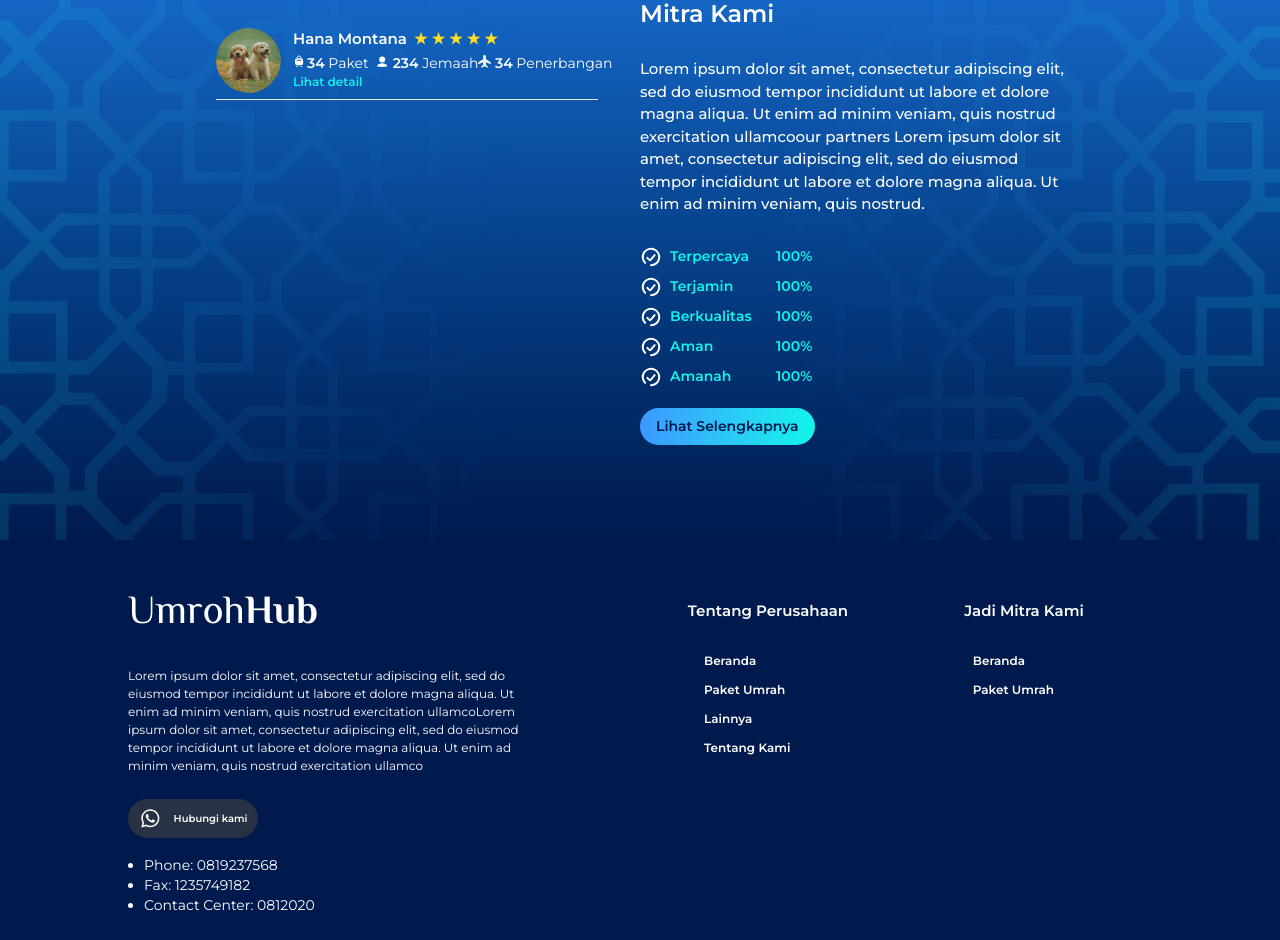
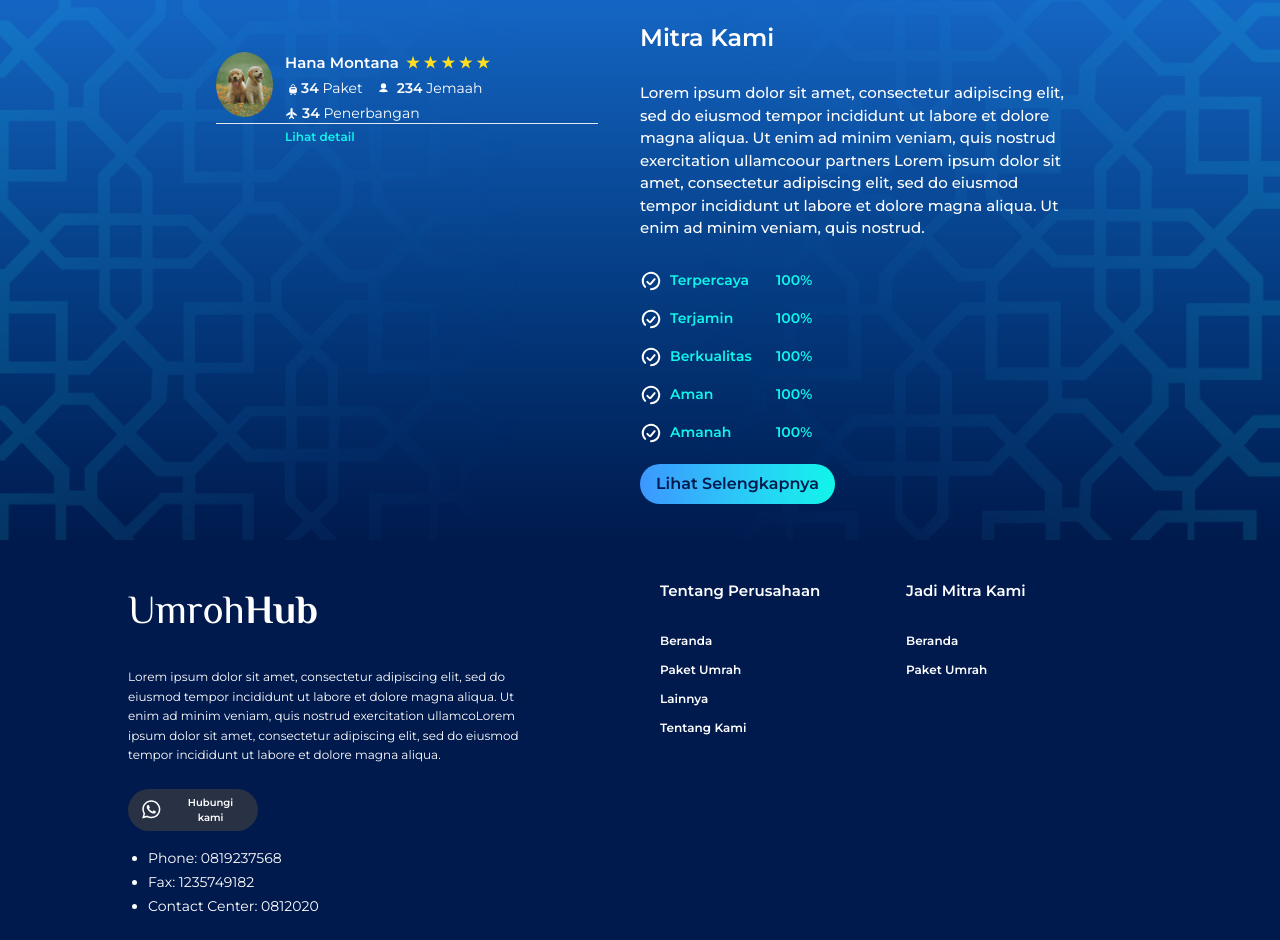
Before and after one commit to fikriymnn/Umroh-Hub-usr, a React app: page / in a window 1280 px wide. Shown: the part 2980-3920 px from the top of the page. Built offline with nearby package versions, Linux system fonts and the light colour scheme; no server answers; the HTML template or start-up script is replaced by a standard one.

Commit message:
responsive

```diff
--- a/src/components/Footer.tsx
+++ b/src/components/Footer.tsx
@@ -3,40 +3,46 @@ import waIcons from "../assets/icons/ic_baseline-whatsapp.svg"
 
 function Footer() {
     return (
-        <div className="bg-primary-blue w-full h-[400px] grid grid-cols-4 px-[10%] py-10">
-            <div className="col-span-2">
-                <h1 className='text-white text-[40px] font-philosopher font-normal'>Umroh<span className='font-bold'>Hub</span></h1>
-                <p className='text-white text-[12px] mt-[27px] w-[80%]'>Lorem ipsum dolor sit amet, consectetur adipiscing elit, sed do eiusmod
-                    tempor incididunt ut labore et dolore magna aliqua. Ut enim ad minim veniam,
-                    quis nostrud exercitation ullamcoLorem ipsum dolor sit amet,
-                    consectetur adipiscing elit, sed do eiusmod tempor incididunt ut labore et dolore magna aliqua.
-                    Ut enim ad minim veniam, quis nostrud exercitation ullamco</p>
-                <button className='bg-[#404040A6] w-[130px] text-white text-[10px] whitespace-nowrap
-                    font-semibold flex space-x-4 justify-center items-center rounded-full py-2 px-3 mt-[24px]'>
-                    <img src={waIcons} alt="whatsapp" className='w-[23px] h-[23px] me-3' />
+      <div className="bg-primary-blue w-full h-auto md:h-[400px] grid grid-cols-2 px-6 md:px-[10%] py-10 gap-y-8 md:gap-y-0 md:gap-x-10">
+        <div className="col-span-2 md:col-span-1 flex flex-col md:items-start item-center ">
+            <h1 className='text-white text-[24px] md:text-left text-center md:text-[40px] font-philosopher font-normal'>
+            Umroh<span className='font-bold'>Hub</span>
+            </h1>
+            <p className='text-white text-[10px] md:text-left text-center md:text-[12px] mt-3 md:mt-[27px] w-[95%] md:w-[80%] leading-relaxed'>
+                    Lorem ipsum dolor sit amet, consectetur adipiscing elit, sed do eiusmod tempor incididunt ut labore et dolore magna aliqua. Ut enim ad minim veniam, quis nostrud exercitation ullamcoLorem ipsum dolor sit amet, consectetur adipiscing elit,
+                    sed do eiusmod tempor incididunt ut labore et dolore magna aliqua.
+            </p>
+
+            <button className='bg-[#404040A6] w-[120px] md:w-[130px] text-white text-[9px] md:text-[10px] font-semibold flex justify-center items-center  rounded-full py-1.5 px-3 mt-3 md:mt-[24px]'>
+            <img src={waIcons} alt="whatsapp" className='w-[18px] h-[18px] md:w-[23px] md:h-[23px] me-2 md:me-3' />
             Hubungi kami
             </button>
-                <ul className='list-disc mt-[17px] ms-4'>
-                    <li className="text-sm text-white">Phone: 0819237568</li>
-                    <li className="text-sm text-white">Fax: 1235749182</li>
-                    <li className="text-sm text-white">Contact Center: 0812020</li>
+
+            <ul className='list-disc mt-3 md:mt-[17px] ms-5 space-y-1'>
+            <li className="text-[10px] md:text-sm text-white">Phone: 0819237568</li>
+            <li className="text-[10px] md:text-sm text-white">Fax: 1235749182</li>
+            <li className="text-[10px] md:text-sm text-white">Contact Center: 0812020</li>
             </ul>
         </div>
-            <div className="mt-5 w-full flex flex-col items-center">
-                <h1 className='text-white text-[15px] font-bold'>Tentang Perusahaan</h1>
-                <ul className='mt-[29px] flex flex-col w-[50%] items-start space-y-[11px]'>
-                    <li className='text-white text-[12px] font-semibold'>Beranda</li>
-                    <li className='text-white text-[12px] font-semibold'>Paket Umrah</li>
-                    <li className='text-white text-[12px] font-semibold'>Lainnya</li>
-                    <li className='text-white text-[12px] font-semibold'>Tentang Kami</li>
+
+        <div className="col-span-2 md:col-span-1 grid grid-cols-2 gap-y-5 md:gap-y-0">
+            <div className="flex flex-col items-start">
+            <h1 className='text-white text-[12px] md:text-[15px] font-bold'>Tentang Perusahaan</h1>
+            <ul className='mt-3 md:mt-[29px] flex flex-col space-y-[8px] md:space-y-[11px]'>
+                <li className='text-white text-[10px] md:text-[12px] font-semibold'>Beranda</li>
+                <li className='text-white text-[10px] md:text-[12px] font-semibold'>Paket Umrah</li>
+                <li className='text-white text-[10px] md:text-[12px] font-semibold'>Lainnya</li>
+                <li className='text-white text-[10px] md:text-[12px] font-semibold'>Tentang Kami</li>
             </ul>
             </div>
-            <div className="mt-5 w-full flex flex-col items-center">
-                <h1 className='text-white text-[15px] font-bold capitalize'>Jadi mitra kami</h1>
-                <ul className='mt-[29px] flex flex-col w-[40%] items-start space-y-[11px]'>
-                    <li className='text-white text-[12px] font-semibold'>Beranda</li>
-                    <li className='text-white text-[12px] font-semibold'>Paket Umrah</li>
+
+            <div className="flex flex-col items-start">
+            <h1 className='text-white text-[12px] md:text-[15px] font-bold capitalize'>Jadi Mitra Kami</h1>
+            <ul className='mt-3 md:mt-[29px] flex flex-col space-y-[8px] md:space-y-[11px]'>
+                <li className='text-white text-[10px] md:text-[12px] font-semibold'>Beranda</li>
+                <li className='text-white text-[10px] md:text-[12px] font-semibold'>Paket Umrah</li>
             </ul>
+            </div>
         </div>
     </div>
     )
--- a/src/components/Navbar.tsx
+++ b/src/components/Navbar.tsx
@@ -121,12 +121,12 @@ function Navbar() {
                     <div className="flex lg:flex-row flex-col lg:space-x-[7px] space-y-[2px] h-full items-center lg:me-[53px]">
                         {!user ? (
                             <>
-                                <Link to="/LoginRegister" className='h-full flex items-center'>
+                                <Link to="/LoginRegister#register" className='h-full flex items-center'>
                                     <button className='bg-[#001A4D] h-fit  text-white rounded-[2px] items-center px-1 text-[9px] lg:text-base'>
                                         Daftar
                                     </button>
                                 </Link>
-                                <Link to="/LoginRegister" className='h-full flex items-center'>
+                                <Link to="/LoginRegister#login" className='h-full flex items-center'>
                                     <button className='bg-[#D1F4FA] h-fit  border-[1px] border-[#001A4D] items-center rounded-[2px] px-1 text-[9px] lg:text-base'>
                                         Masuk
                                     </button>
--- a/src/components/TrustIndicator.tsx
+++ b/src/components/TrustIndicator.tsx
@@ -2,16 +2,21 @@ import React from 'react'
 
 const TrustIndicator = ({ dataTrust }: any) => {
     return (
-        <div className='flex space-x-6'>
-            <div className="flex space-x-2 w-[100px]">
-                <img src={dataTrust.icon} alt="Label" className="w-[22px] h-[22px] mt-2 rounded-full" />
-                <h1 className="text-[#10F5EA] font-bold text-[14px] mt-2">
-                    {dataTrust.label}
-                </h1>
-            </div>
-            <h1 className="w-[30px] text-[#10F5EA] font-bold text-[14px] mt-2 ml-3">
-                {dataTrust.percentage}
+       <div className="flex mt-2 space-x-4 md:space-x-6 justify-center md:justify-start">
+        <div className="flex space-x-2 w-[80px] md:w-[100px]">
+            <img
+            src={dataTrust.icon}
+            alt="Label"
+            className="w-[16px] h-[16px] md:w-[22px] md:h-[22px] md:mt-2 mt:1 rounded-full"
+            />
+            <h1 className="text-[#10F5EA] font-bold text-[10px] md:text-[14px] md:mt-2 mt:1">
+            {dataTrust.label}
             </h1>
+        </div>
+
+        <h1 className="w-[25px] md:w-[30px] text-[#10F5EA] font-bold text-[10px] md:text-[14px] md:mt-2 mt:1 ml-2 md:ml-3">
+            {dataTrust.percentage}
+        </h1>
         </div>
     )
 }
--- a/src/pages/AboutUs/AboutUs.tsx
+++ b/src/pages/AboutUs/AboutUs.tsx
@@ -4,31 +4,39 @@ import DefaultLayout from '../../layout/DefaultLayout'
 function AboutUs() {
   return (
     <DefaultLayout>
-            <div className='w-full min-h-screen
-             background-div-inwhite pt-[200px] flex flex-col items-center bg-white'>
-                <div className="w-10/12 h-full mt-[113px]">
+      <div className='w-full min-h-screen background-div-inwhite pt-[200px] flex flex-col items-center bg-white'>
+        <div className="w-10/12 h-full mt-[113px] max-sm:mt-[30px]">
           <div className="w-full h-full grid grid-cols-2">
-                        <div className='w-full h-full flex justify-center'>
-                            <p className="w-11/12 text-[32px] ">Lorem ipsum dolor sit amet, consectetur adipiscing elit, sed do eiusmod tempor incididunt ut labore et dolore magna aliqua.
+            <div className='w-full h-full flex justify-center items-center'>
+              <p className="w-11/12 text-[32px] max-sm:text-[10px] leading-relaxed">
+                Lorem ipsum dolor sit amet, consectetur adipiscing elit, sed do eiusmod tempor
+                incididunt ut labore et dolore magna aliqua.
+                Ut enim ad minim veniam, quis nostrud exercitation ullamcoLorem ipsum dolor sit amet,
+                 consectetur adipiscing elit, sed do eiusmod tempor incididunt ut labore et dolore magna
+              </p>
+            </div>
+            <div className="bg-gray-200 w-full h-full max-sm:h-auto"></div>
+            <div className="bg-gray-200 w-full h-full max-sm:h-auto"></div>
+            <div className='w-full h-full flex justify-center items-center'>
+              <p className="w-11/12 text-[32px] max-sm:text-[10px] leading-relaxed">
+                Lorem ipsum dolor sit amet, consectetur adipiscing elit, sed do eiusmod tempor incididunt ut labore et dolore magna aliqua.
                 Ut enim ad minim veniam, quis nostrud exercitation ullamcoLorem ipsum dolor sit amet, consectetur adipiscing elit, sed do eiusmod tempor incididunt ut labore et dolore magna
               </p>
             </div>
-                        <div className="bg-gray-200 w-full h-full"></div>
-                        <div className="bg-gray-200 w-full h-full"></div>
-                        <div className='w-full h-full flex justify-center'>
-                            <p className="w-11/12 text-[32px] ">Lorem ipsum dolor sit amet, consectetur adipiscing elit, sed do eiusmod tempor incididunt ut labore et dolore magna aliqua.
+            <div className='w-full h-full flex justify-center items-center'>
+              <p className="w-11/12 text-[32px] max-sm:text-[10px] leading-relaxed">
+                Lorem ipsum dolor sit amet, consectetur adipiscing elit, sed do eiusmod tempor incididunt ut labore et dolore magna aliqua.
                 Ut enim ad minim veniam, quis nostrud exercitation ullamcoLorem ipsum dolor sit amet, consectetur adipiscing elit, sed do eiusmod tempor incididunt ut labore et dolore magna
               </p>
             </div>
-                        <div className='w-full h-full flex justify-center'>
-                            <p className="w-11/12 text-[32px] ">Lorem ipsum dolor sit amet, consectetur adipiscing elit, sed do eiusmod tempor incididunt ut labore et dolore magna aliqua.
-                                Ut enim ad minim veniam, quis nostrud exercitation ullamcoLorem ipsum dolor sit amet, consectetur adipiscing elit, sed do eiusmod tempor incididunt ut labore et dolore magna
+            <div className="bg-gray-200 w-full h-full max-sm:h-auto"></div>
+          </div>
+          <div className="mt-[121px] max-sm:mt-[50px] w-full flex flex-col items-center h-[200px] max-sm:h-[100px] px-4">
+            <p className='text-[20px] max-sm:text-[10px] text-center leading-relaxed'>
+              Lorem ipsum dolor sit amet, consectetur adipiscing elit, sed do eiusmod tempor incididunt ut labore et dolore magna aliqua.
+              Ut enim ad minim veniam, quis nostrud exercitation ullamcoLorem ipsum dolor sit amet, consectetur adipiscing elit,
+              sed do eiusmod tempor incididunt ut labore et dolore magna
             </p>
-                        </div>
-                        <div className="bg-gray-200 w-full h-full"></div>
-                    </div>
-                    <div className="mt-[121px] w-full flex flex-col items-center h-[200px] px-4">
-                        <p className='text-[20px] text-center'>Lorem ipsum dolor sit amet, consectetur adipiscing elit, sed do eiusmod tempor incididunt ut labore et dolore magna aliqua. Ut enim ad minim veniam, quis nostrud exercitation ullamcoLorem ipsum dolor sit amet, consectetur adipiscing elit, sed do eiusmod tempor incididunt ut labore et dolore magna</p>
           </div>
         </div>
       </div>
--- a/src/pages/Home/HomePage.tsx
+++ b/src/pages/Home/HomePage.tsx
@@ -160,7 +160,7 @@ const HomePage: React.FC = () => {
               </h1>
 
               {/* cards */}
-              <div className="w-11/12 sm:w-10/12 grid grid-cols-3 gap-3 sm:gap-4 mt-4 md:mt-5">
+              <div className="w-11/12 sm:w-10/12 grid grid-cols-2 md:grid-cols-3 gap-3 sm:gap-4 mt-4 md:mt-5">
                 {cardDataList?.map((item, index) => (
                   <Card key={index} data={item} />
                 ))}
@@ -195,8 +195,8 @@ const HomePage: React.FC = () => {
           </div>
 
           {/* kenapa harus umrohub */}
-          <div className="w-full grid grid-cols-2 text-[80%] md:text-[100%]">
-  <div className="w-full h-full bg-[#D1F4FA]">
+          <div className="w-full grid md:grid-cols-2 text-[80%] md:text-[100%]">
+            <div className="w-full h-[300px] md:h-full bg-[#D1F4FA]">
               <div className="w-full relative h-full flex justify-between z-0">
                 <div className="h-full w-[50%]">
                   <img
@@ -215,7 +215,7 @@ const HomePage: React.FC = () => {
 
                 <div className="flex absolute top-0 w-[95%] md:w-10/12 md:py-10 left-[4%] md:left-1/7">
                   <div className="mt-4 md:mt-6 flex flex-col">
-          <h1 className="text-[16px] md:text-[24px] font-extrabold text-primary-blue leading-snug">
+                    <h1 className="text-[16px] md:text-[24px] md:text-left text-center font-extrabold text-primary-blue leading-snug">
                       Kenapa Harus Di
                       <span className="text-white bg-primary-blue rounded-[8px] px-3 py-1 ms-2 font-philosopher font-normal">
                         Umroh<span className="font-bold">Hub</span>
@@ -313,7 +313,7 @@ const HomePage: React.FC = () => {
               </div>
             </div>
 
-  <div className="w-full h-[400px] md:h-[570px]">
+            <div className="w-full h-[300px] md:h-[570px]">
               <img
                 src={example4}
                 alt="background"
@@ -347,68 +347,99 @@ const HomePage: React.FC = () => {
           </div>
 
           {/* mitra */}
-          <div className="bg-gradient-to-b from-[#186FD2] to-primary-blue w-full h-[600px]">
-            <div className="w-full relative h-full flex justify-between z-0">
-              <div className="h-full w-[50%]">
-                <img src={penawaranBg} alt="background" className="w-[90%] h-full object-cover" />
+           <div className="bg-gradient-to-b from-[#186FD2] to-primary-blue w-full min-h-[500px] h-fit md:h-[600px] sm:h-auto">
+            <div className="w-full relative h-full flex justify-between z-0 flex-col md:flex-row">
+              <div className="h-[300px] md:h-full w-full md:w-[50%]">
+                <img
+                  src={penawaranBg}
+                  alt="background"
+                  className="w-full md:w-[90%] h-full object-cover"
+                />
               </div>
-              <div className="h-full w-[50%] relative">
-                <img src={penawaranBg2} alt="background" className="w-[90%] h-full absolute right-0 object-cover" />
+              <div className="h-[300px] md:h-full w-full md:w-[50%] relative">
+                <img
+                  src={penawaranBg2}
+                  alt="background"
+                  className="w-full md:w-[100%] h-full absolute md:static right-0 object-cover"
+                />
               </div>
-              <div className="absolute top-0 w-[100%] h-full flex flex-col items-center mt-[56px]">
-                <div className="w-[70%] grid grid-cols-2 px-6">
-                  <div className="flex-col mt-6">
 
-                    <div className="w-[90%] h-[80px] flex space-x-3 border-b-[1px]">
-                      <img src={exampleProfil} alt="Profile" className="w-[65px] h-[65px] mt-2 rounded-full" />
-                      <div className="flex flex-col mt-2">
-                        <h1 className="text-[15px] capitalize font-bold text-white whitespace-nowrap">
-                          Hana Montana<span className='text-yellow-300 mx-[7px]'>★ ★ ★ ★ ★</span>
+              <div className="absolute md:top-0 top-0 w-full h-full flex flex-col items-center md:mt-[56px]">
+                <div className="w-[90%] md:w-[70%] grid grid-cols-1 md:grid-cols-2 px-4 py-6 md:px-6 gap-6 md:gap-0">
+                  <div className="flex-col mt-4 md:mt-6">
+                    <div className="w-full md:w-[90%] h-auto md:h-[80px] flex flex-col md:flex-row md:space-x-3 border-b-[1px] pb-3 md:pb-0">
+                      <div className="flex justify-center md:justify-start">
+                        <img
+                          src={exampleProfil}
+                          alt="Profile"
+                          className="w-[40px] h-[40px] md:w-[65px] md:h-[65px] mt-2 rounded-full"
+                        />
+                      </div>
+                      <div className="flex flex-col mt-2 text-center md:text-left">
+                        <h1 className="text-[12px] md:text-[15px] capitalize font-bold text-white whitespace-nowrap">
+                          Hana Montana
+                          <span className="text-yellow-300 mx-[5px] md:mx-[7px]">★ ★ ★ ★ ★</span>
                         </h1>
-                        <div className="flex space-x-4 -ms-0.5">
-                          <div className="flex">
-                            <img src={suitcaseIcon} alt="Suitcase" className="w-[17px] h-[17px]" />
-                            <h1 className="text-[14px] mt-0.5 capitalize font-bold text-white whitespace-nowrap">
-                              34<span className='font-extralight'> Paket</span>
+
+                        <div className="flex flex-wrap justify-center md:justify-start space-x-2 md:space-x-4 ">
+                          <div className="flex items-center">
+                            <img src={suitcaseIcon} alt="Suitcase" className="w-[16px] h-[16px]" />
+                            <h1 className="text-[12px] md:text-[14px] mt-0.5 capitalize font-bold text-white whitespace-nowrap">
+                              34<span className="font-extralight"> Paket</span>
                             </h1>
                           </div>
-                          <div className="flex ms-2">
-                            <img src={userIcon} alt="Suitcase" className="w-[30px] h-[30px] -translate-y-1" />
-                            <h1 className="text-[14px] mt-0.5 capitalize -translate-x-3.5 font-bold text-white whitespace-nowrap">
-                              234<span className='font-extralight'> Jemaah</span>
+                          <div className="flex items-center">
+                            <img
+                              src={userIcon}
+                              alt="User"
+                              className="w-[26px] h-[26px] "
+                            />
+                            <h1 className="text-[12px] md:text-[14px] mt-0.5 capitalize -translate-x-2 font-bold text-white whitespace-nowrap">
+                              234<span className="font-extralight"> Jemaah</span>
                             </h1>
                           </div>
-                          <div className="flex space-x-1">
-                            <img src={planeIcon} alt="Suitcase" className="w-[15px] h-[15px] translate-y-1" />
-                            <h1 className="text-[14px] mt-0.5 capitalize font-bold text-white whitespace-nowrap">
-                              34<span className='font-extralight'> Penerbangan</span>
+                          <div className="flex items-center space-x-1">
+                            <img
+                              src={planeIcon}
+                              alt="Plane"
+                              className="w-[13px] h-[13px] translate-y-0.5"
+                            />
+                            <h1 className="text-[12px] md:text-[14px] mt-0.5 capitalize font-bold text-white whitespace-nowrap">
+                              34<span className="font-extralight"> Penerbangan</span>
                             </h1>
                           </div>
                         </div>
-                        <h1 className="text-[#10F5EA] font-bold text-[12px] -translate-y-2">
+
+                        <h1 className="text-[#10F5EA] font-bold text-[12px] mt-1 ">
                           Lihat detail
                         </h1>
                       </div>
                     </div>
+                  </div>
 
-                  </div>
-                  <div className="w-full h-full">
-                    <h1 className="font-extrabold text-white text-[24px]">Mitra Kami</h1>
-                    <p className="font-medium text-[15px] text-white w-full mt-[26px]">
-                      Lorem ipsum dolor sit amet, consectetur adipiscing elit, sed do eiusmod tempor incididunt ut labore et dolore magna aliqua. Ut enim ad minim veniam, quis nostrud exercitation ullamcoour partners Lorem ipsum dolor sit amet, consectetur adipiscing elit, sed do eiusmod tempor incididunt ut labore et dolore magna aliqua. Ut enim ad minim veniam, quis nostrud.
+                  <div className="w-full h-full text-center md:text-left">
+                    <h1 className="font-extrabold text-white text-[18px] md:text-[24px]">
+                      Mitra Kami
+                    </h1>
+                    <p className="font-medium text-[10px] md:text-[15px] text-white w-full mt-[20px] md:mt-[26px]">
+                      Lorem ipsum dolor sit amet, consectetur adipiscing elit, sed do
+                      eiusmod tempor incididunt ut labore et dolore magna aliqua. Ut enim
+                      ad minim veniam, quis nostrud exercitation ullamcoour partners Lorem
+                      ipsum dolor sit amet, consectetur adipiscing elit, sed do eiusmod
+                      tempor incididunt ut labore et dolore magna aliqua. Ut enim ad minim
+                      veniam, quis nostrud.
                     </p>
-                    <div className="mt-[22px]">
+
+                    <div className="mt-[20px] md:mt-[22px] text-center md:text-left">
                       {valuesTrust.map((item: any, index: number) => (
-                        <TrustIndicator
-                          key={index}
-                          dataTrust={item}
-                        />
+                        <TrustIndicator key={index} dataTrust={item} />
                       ))}
                     </div>
+
                     <Button
                       variant="primaryBlueGr"
                       type="button"
-                      className="mt-[20px]"
+                      className="mt-[20px] !text-[10px] md:!text-base md:mt-[20px]"
                     >
                       Lihat Selengkapnya
                     </Button>
@@ -417,6 +448,7 @@ const HomePage: React.FC = () => {
               </div>
             </div>
           </div>
+
         </div>
       </div>
     </DefaultLayout>
```
Also changed, not shown: src/components/Card/Card.tsx (+33 -15 lines), src/pages/Authentications/LoginRegister.tsx (+10 -2 lines). Lines whose indentation alone changed are shown as unchanged.
